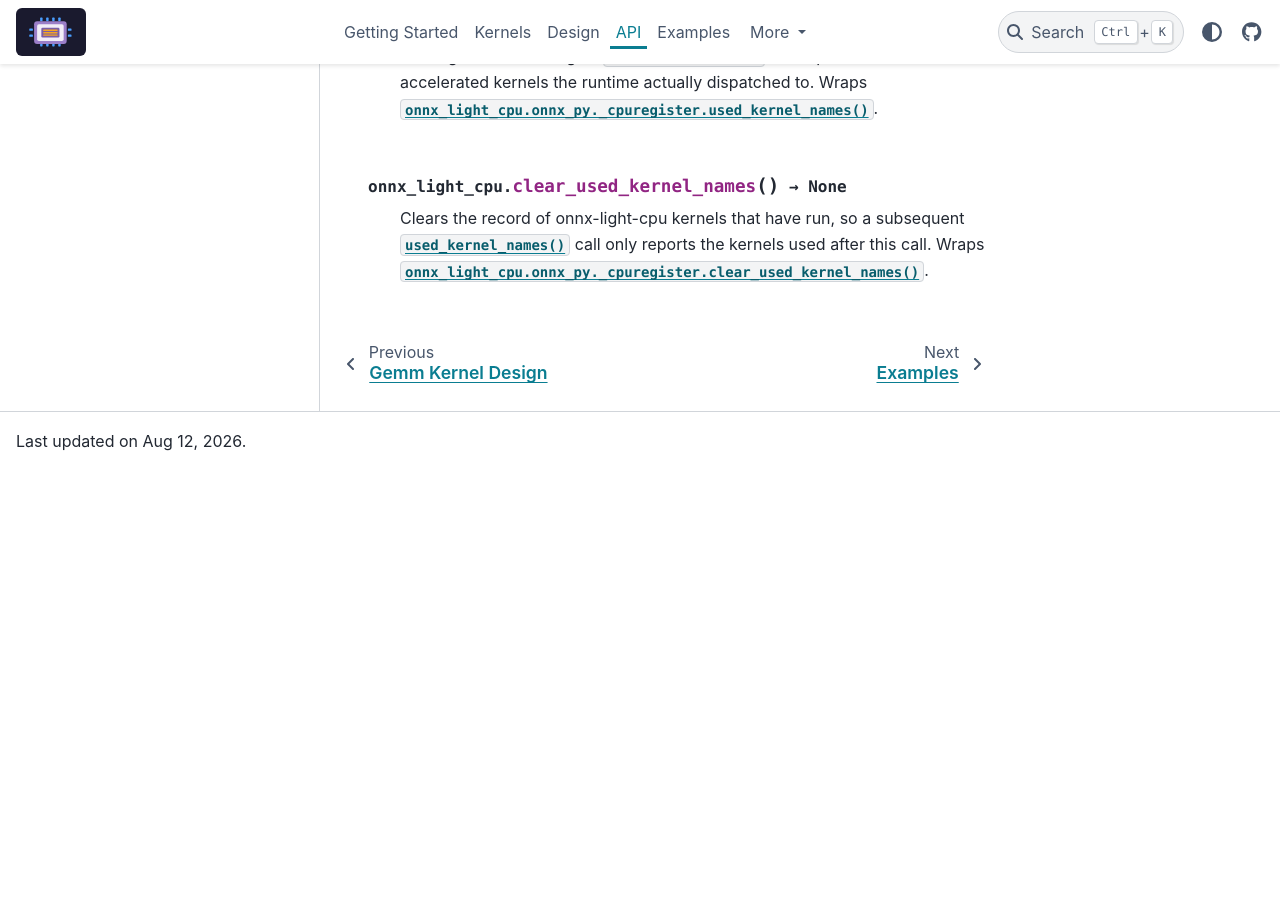
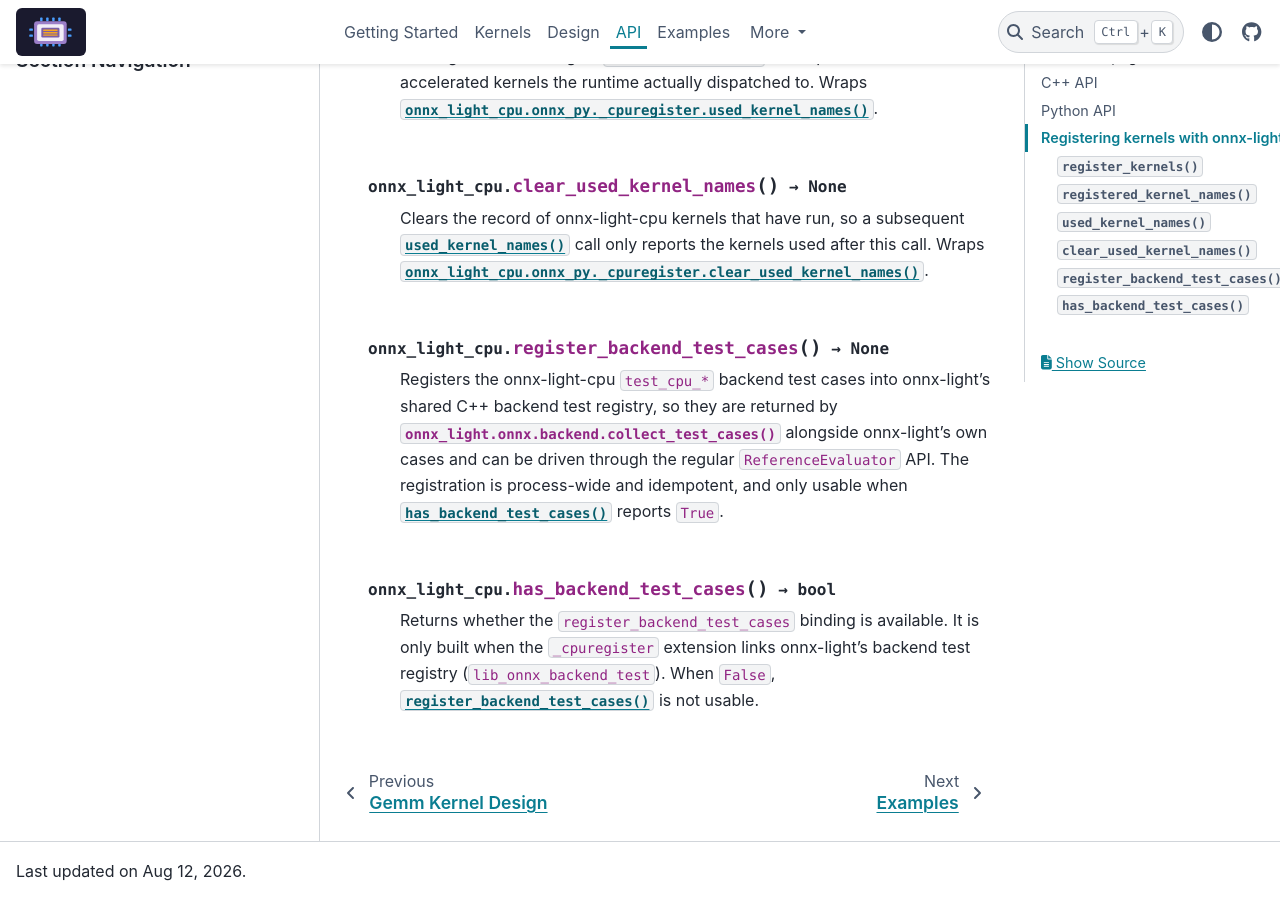
Before and after one commit to xadupre/onnx-light-cpu, a Sphinx documentation site: the page built from docs/api/index.rst, in a window 1280 px wide and 900 px high, scrolled down 7254 px. Built offline with Sphinx 7.4.7 and the PyData theme 0.15.4, drawn with Linux system fonts in a browser that asks for light colours; pages that are not in the unit, such as notebooks, are missing from menus; before the commit the page ends 7725 px from its top, so only the background shows below that.

Commit message:
Document has_backend_test_cases/register_backend_test_cases in API reference to fix ci-core
Co-authored-by: xadupre <22452781+xadupre@users.noreply.github.com>

```diff
--- a/docs/api/index.rst
+++ b/docs/api/index.rst
@@ -271,3 +271,19 @@ Registering kernels with onnx-light
    Clears the record of onnx-light-cpu kernels that have run, so a subsequent
    :func:`used_kernel_names` call only reports the kernels used after this call.
    Wraps :func:`onnx_light_cpu.onnx_py._cpuregister.clear_used_kernel_names`.
+
+.. py:function:: register_backend_test_cases() -> None
+
+   Registers the onnx-light-cpu ``test_cpu_*`` backend test cases into
+   onnx-light's shared C++ backend test registry, so they are returned by
+   :func:`onnx_light.onnx.backend.collect_test_cases` alongside onnx-light's own
+   cases and can be driven through the regular ``ReferenceEvaluator`` API. The
+   registration is process-wide and idempotent, and only usable when
+   :func:`has_backend_test_cases` reports ``True``.
+
+.. py:function:: has_backend_test_cases() -> bool
+
+   Returns whether the ``register_backend_test_cases`` binding is available. It
+   is only built when the ``_cpuregister`` extension links onnx-light's backend
+   test registry (``lib_onnx_backend_test``). When ``False``,
+   :func:`register_backend_test_cases` is not usable.
```
